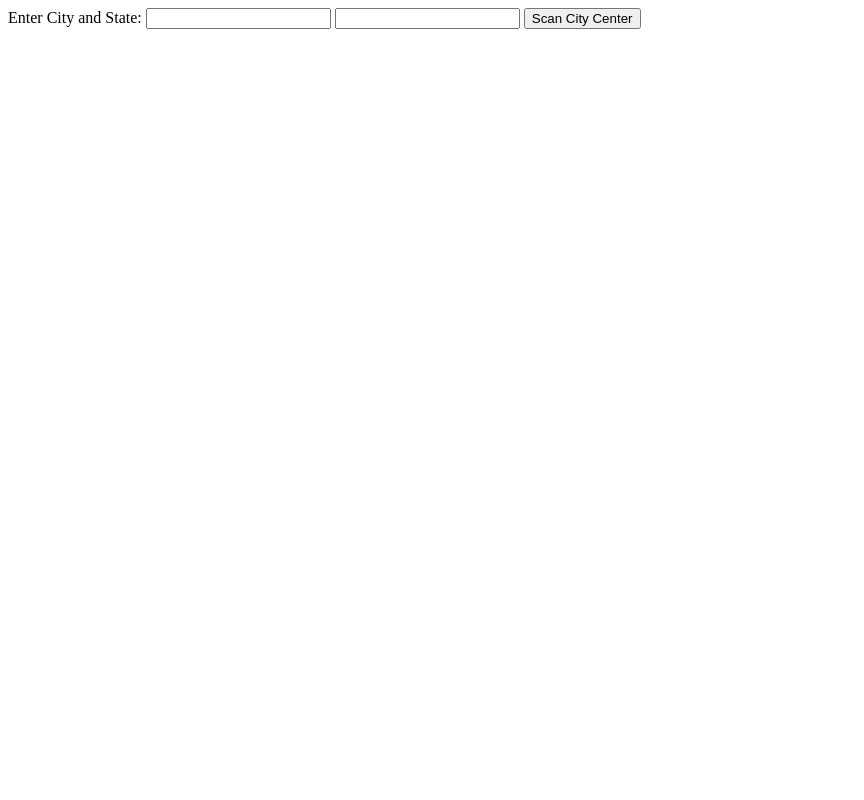
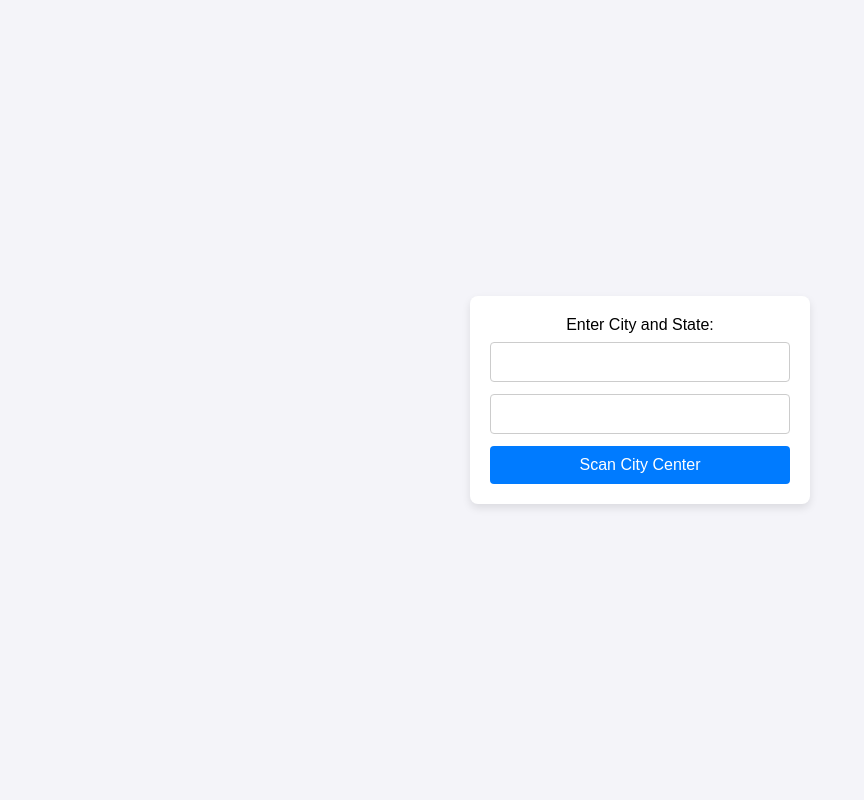
Before and after one commit to matvm1/landsat_imagery, a Flask app: page / in a window 1280 px wide. Shown: the whole page, without its empty margins (0-864 px from the left). Run offline with Flask 3, Linux system fonts and the light colour scheme.

Commit message:
Created app/static/search_form.css and linked in index.html. Added styling to body in index.html

```diff
--- /dev/null
+++ b/app/static/styles/search_form.css
@@ -0,0 +1,35 @@
+form {
+    background-color: #fff;
+    padding: 20px;
+    border-radius: 8px;
+    box-shadow: 0 4px 8px rgba(0, 0, 0, 0.1);
+    width: 300px;
+    text-align: center;
+}
+label {
+    font-size: 16px;
+    margin-bottom: 8px;
+    display: block;
+}
+input {
+    width: 100%;
+    padding: 10px;
+    margin-bottom: 12px;
+    border: 1px solid #ccc;
+    border-radius: 4px;
+    font-size: 16px;
+    box-sizing: border-box;
+}
+button {
+    padding: 10px 20px;
+    font-size: 16px;
+    color: #fff;
+    background-color: #007BFF;
+    border: none;
+    border-radius: 4px;
+    cursor: pointer;
+    width: 100%;
+}
+button:hover {
+    background-color: #0056b3;
+}
--- a/app/templates/index.html
+++ b/app/templates/index.html
@@ -4,6 +4,18 @@
     <meta charset="UTF-8">
     <meta name="viewport" content="width=device-width, initial-scale=1.0">
     <title>City Center Detector</title>
+    <link rel="stylesheet" href="../static/styles/search_form.css">
+    <style>
+        body {
+            font-family: Arial, sans-serif;
+            display: flex;
+            justify-content: center;
+            align-items: center;
+            height: 100vh;
+            margin: 0;
+            background-color: #f4f4f9;
+        }
+    </style>
 </head>
 <body>
     <form action="/get_landsat_img" method="GET">
```
